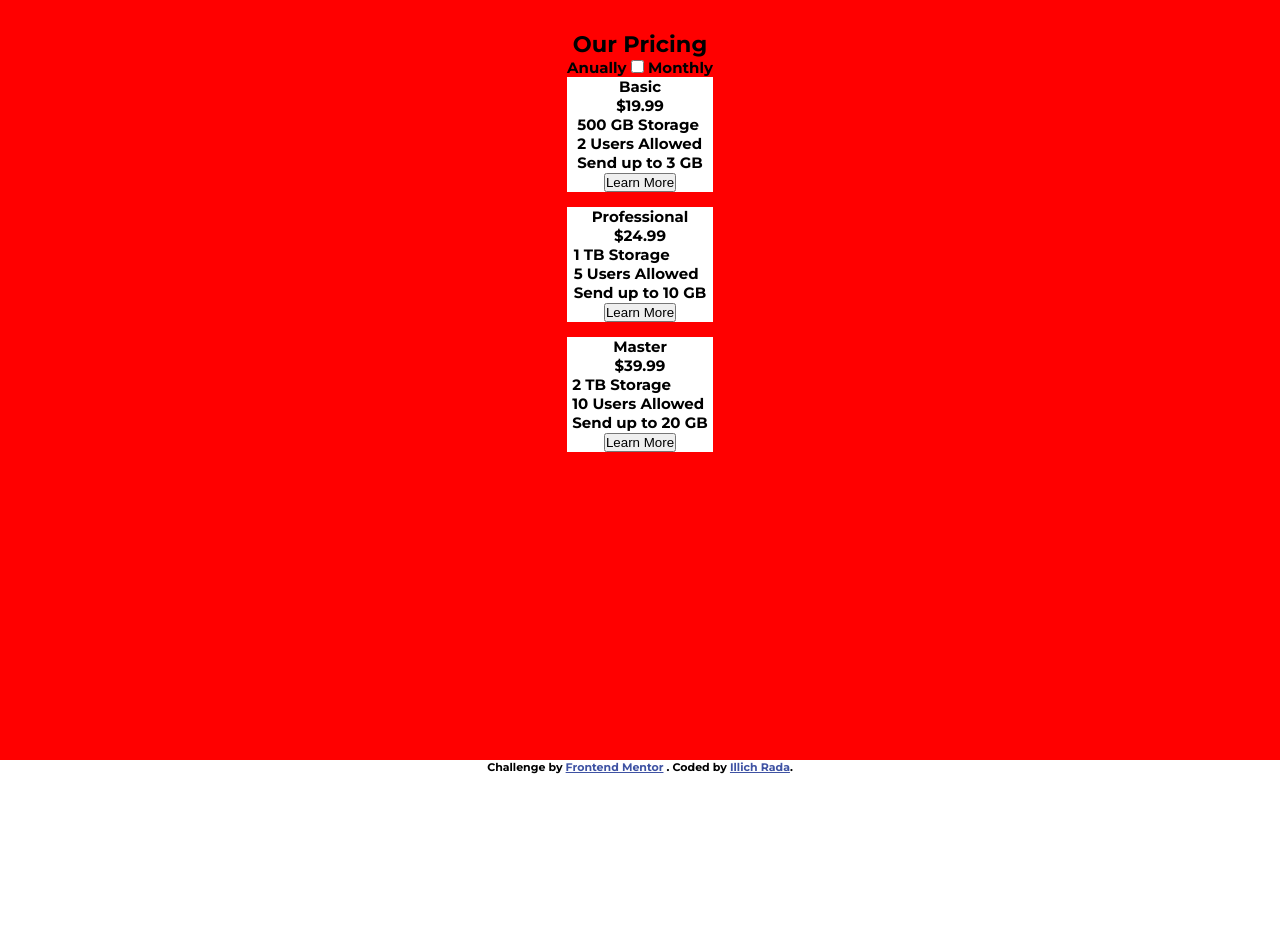
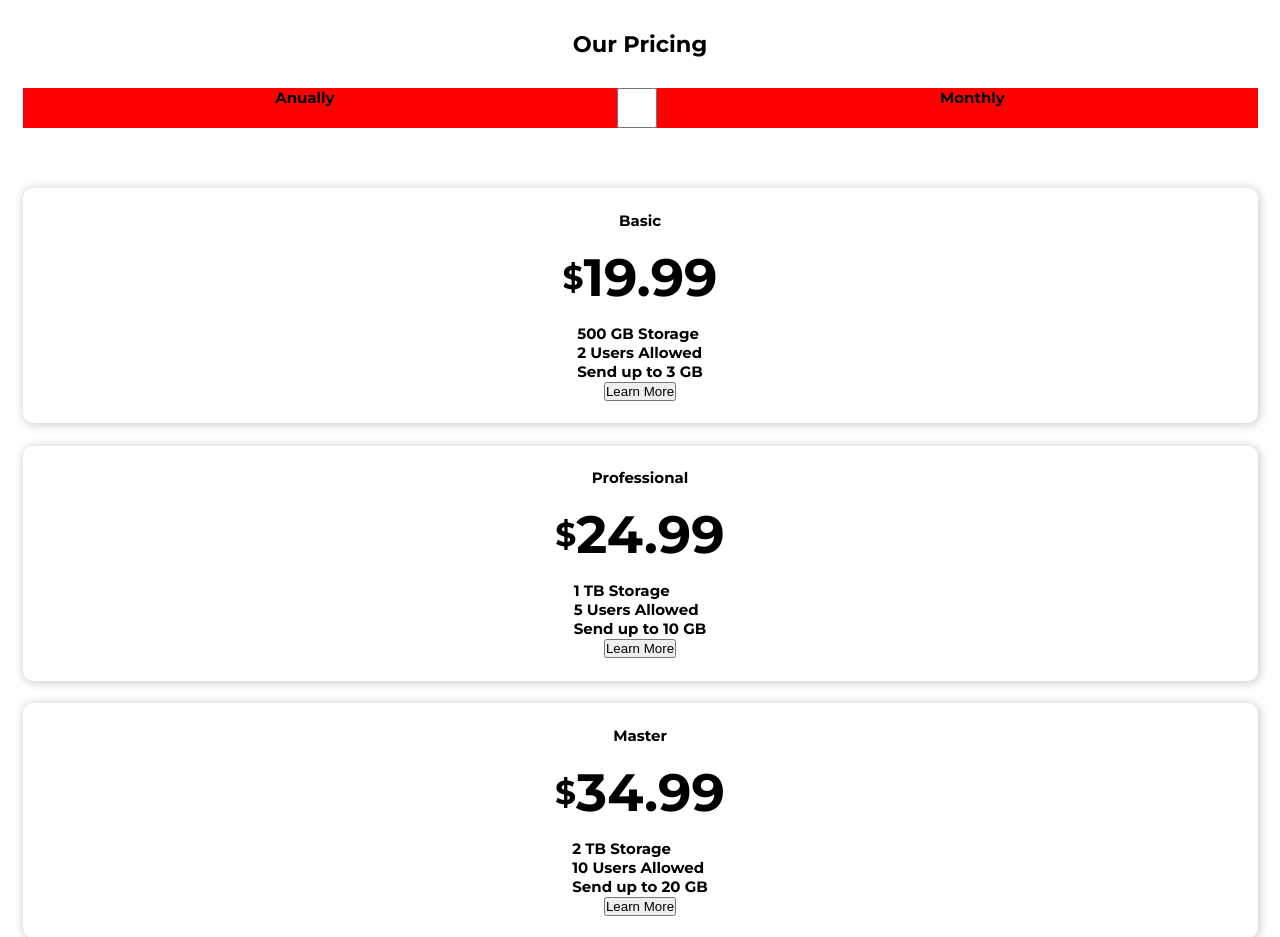
Before and after one commit to illich570/Pricing-component-frontendmentor, a website: page index.html in a window 1280 px wide. Shown: the top 937 px of the page. Before the commit the page ends 800 px from the top, so only its background shows below. Drawn offline with Linux system fonts and the light colour scheme.

Commit message:
[ADD] Box shadow and styling for cards

```diff
--- a/index.html
+++ b/index.html
@@ -13,13 +13,14 @@
   <body>
     <main>
       <section class="container">
-        <div>
+        <div class="title">
           <h2>Our Pricing</h2>
         </div>
-        <div>
+        <div class="container__checkbox">
           <span>Anually</span>
-          <input type="checkbox"/>
+          <input type="checkbox" class="checkbox"/>
           <span>Monthly</span>
+        </div>
 
           <div class="container__cards">
             <div class="card">
@@ -27,7 +28,8 @@
                 Basic
               </div>
               <div class="card__price">
-                &dollar;19.99
+                <span class="card__currency">&dollar;</span>
+                <span class="card__amount">19.99</span>
               </div>
               <div class="card__features">
                 <p>500 GB Storage</p>
@@ -44,7 +46,8 @@
                 Professional
               </div>
               <div class="card__price">
-                &dollar;24.99
+                <span class="card__currency">&dollar;</span>
+                <span class="card__amount">24.99</span>
               </div>
               <div class="card_features">
                 <p>1 TB Storage</p>
@@ -61,7 +64,8 @@
                 Master
               </div>
               <div class="card__price">
-                &dollar;39.99
+                <span class="card__currency">&dollar;</span>
+                <span class="card__amount">34.99</span>
               </div>
               <div class="card_features">
                 <p>2 TB Storage</p>
--- a/src/scss/components/_card.scss
+++ b/src/scss/components/_card.scss
@@ -1,5 +1,30 @@
 .card{
+  @include flex-column;
+  @include box-shadow;
   background: white;
+  margin-bottom: 1.5em;
+  border-radius: 10px;
+  width: 100%;
+  padding: 1.5em 0;
+}
+
+
+.card__currency{
+  font-size: 2.2em;
+}
+
+.card__amount{
+  font-size: 3.5em;
+}
+
+.card__price{
+  display: flex;
+  align-items: center;
+  margin: 1em 0;
+}
+
+.container__cards{
   @include flex-column;
-  margin-bottom: 1em;
+  display: flex;
+  width: 100%;
 }
--- /dev/null
+++ b/src/scss/components/_checkbox.scss
@@ -0,0 +1,12 @@
+.container__checkbox{
+  display: flex;
+  width: 100%;
+  background: red;
+  justify-content: space-evenly;
+  margin-bottom: 4em;
+}
+
+.checkbox{
+  height: 40px;
+  width: 100px;
+}
--- /dev/null
+++ b/src/scss/components/_title.scss
@@ -0,0 +1,3 @@
+.title{
+  margin-bottom: 2em;
+}
--- a/src/scss/layout/_footer.scss
+++ b/src/scss/layout/_footer.scss
@@ -1,5 +1,4 @@
 .attribution {
-  font-size: 11px;
   text-align: center;
 }
 .attribution a {
--- a/src/scss/layout/_grid.scss
+++ b/src/scss/layout/_grid.scss
@@ -1,8 +1,6 @@
 .container{
-  background: red;
   width: 100%;
-  height:95vh;
   display: flex;
-  padding: 2em 0;
+  padding: 2em 1.5em;
   @include flex-column;
 }
--- a/src/scss/main.scss
+++ b/src/scss/main.scss
@@ -9,3 +9,5 @@
 @import 'layout/grid';
 
 @import 'components/card';
+@import 'components/title';
+@import 'components/checkbox';
--- a/src/scss/utils/_mixins.scss
+++ b/src/scss/utils/_mixins.scss
@@ -3,3 +3,7 @@
   align-items: center;
   flex-direction: column;
 }
+
+@mixin box-shadow{
+  box-shadow: 1px 1px 10px 1px rgb(206, 206, 206);
+}
```
Also changed, not shown: src/css/main.css.
